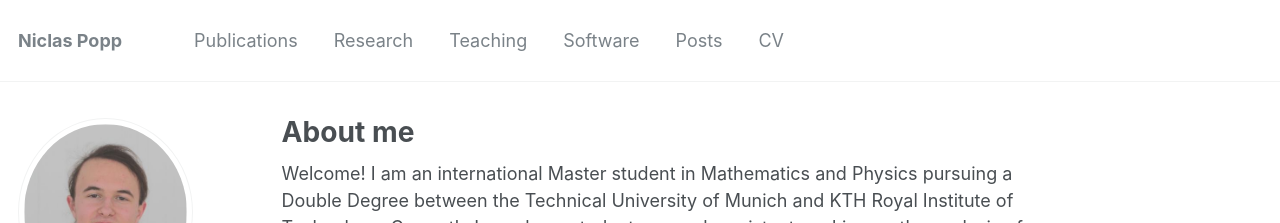
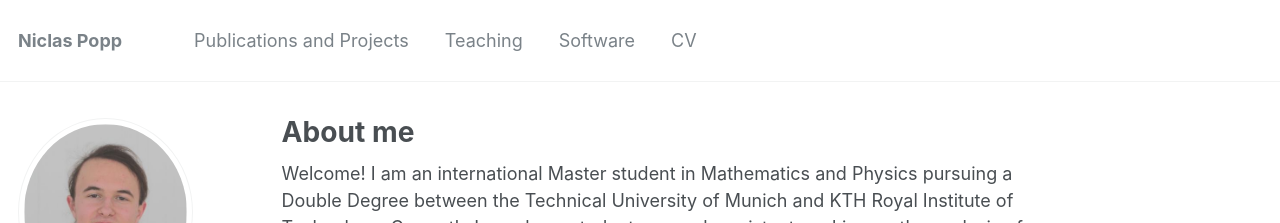
Before and after one commit to niclaspopp/niclaspopp.github.io_old, a Jekyll site: the page built from _pages/about.md, in a window 1280 px wide. Shown: the top 223 px of the page. Built offline with Jekyll 4.4.1, drawn with Linux system fonts in a browser that asks for light colours.

Commit message:
Update navigation.yml

```diff
--- a/_data/navigation.yml
+++ b/_data/navigation.yml
@@ -1,10 +1,7 @@
 # main links links
 main:
-  - title: "Publications"
+  - title: "Publications and Projects"
     url: /publications/
-
-  - title: "Research"
-    url: /research/
 
   - title: "Teaching"
     url: /teaching/
@@ -12,8 +9,5 @@ main:
   - title: "Software"
     url: /software/
 
-  - title: "Posts"
-    url: /posts/
-
   - title: "CV"
     url: /cv/
```
